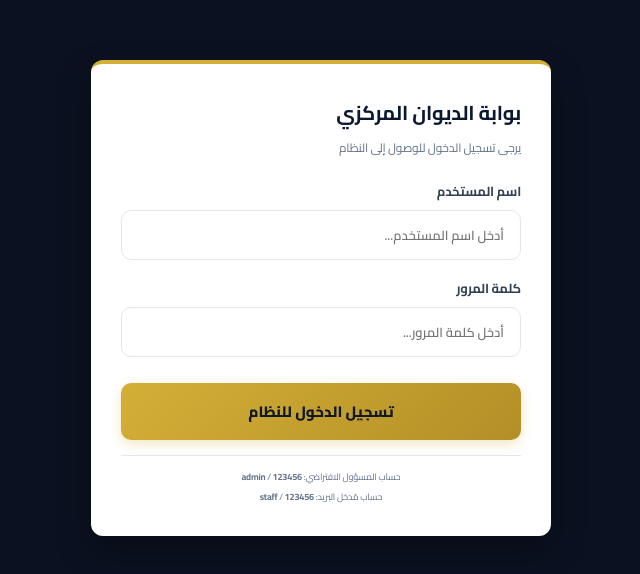
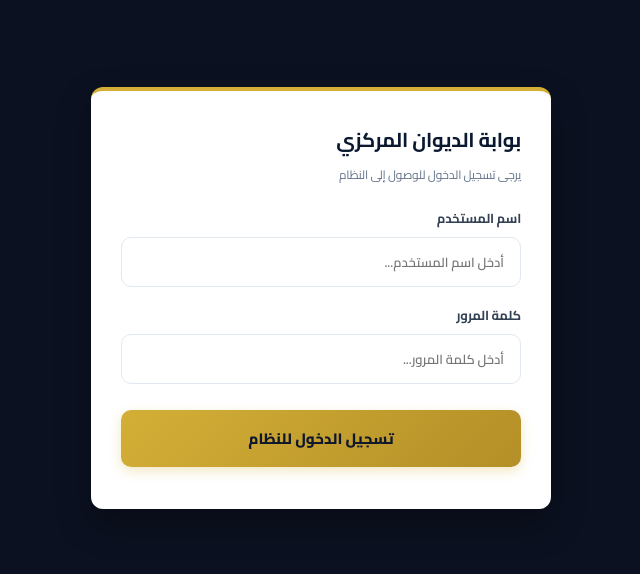
Before and after one commit to abdnasssy-code/archive-system, a website: page index.html in a window 1280 px wide. Shown: the part 102-676 px from the top of the page, without its empty margins (319-959 px from the left). Drawn offline with Linux system fonts and the light colour scheme.

Commit message:
Update index.html

```diff
--- a/index.html
+++ b/index.html
@@ -27,10 +27,6 @@
                 <button type="submit" class="btn-submit-custom">تسجيل الدخول للنظام</button>
                 <p id="loginError" class="login-error"></p>
             </form>
-            <div class="login-hint">
-                <small>حساب المسؤول الافتراضي: <b>admin</b> / <b>123456</b></small><br>
-                <small>حساب مُدخل البريد: <b>staff</b> / <b>123456</b></small>
-            </div>
         </div>
     </div>
 
@@ -217,7 +213,6 @@
         .login-header h2 { margin: 0 0 5px 0; color: #0a192f; font-size: 20px; }
         .login-header p { margin: 0 0 20px 0; color: #64748b; font-size: 12px; }
         .login-error { color: #dc2626; font-size: 12px; margin-top: 10px; text-align: center; }
-        .login-hint { margin-top: 15px; padding-top: 10px; border-top: 1px solid #e2e8f0; font-size: 11px; color: #64748b; text-align: center; }
         .btn-logout { background: #dc2626 !important; color: white !important; }
         .btn-delete { background: #fee2e2; color: #991b1b; border: 1px solid #f87171; padding: 4px 8px; border-radius: 6px; cursor: pointer; font-size: 11px; font-weight: bold; }
         .btn-delete:hover { background: #dc2626; color: white; }
@@ -316,7 +311,6 @@
                 let total = mails.length, incoming = 0, outgoing = 0, completed = 0;
                 const isAdmin = currentUser && currentUser.role === 'admin';
 
-                // إظهار أو إخفاء عمود الحذف بناءً على الصلاحية
                 const actionHeader = document.getElementById('thActionHeader');
                 if(isAdmin) {
                     actionHeader.style.display = '';
```
